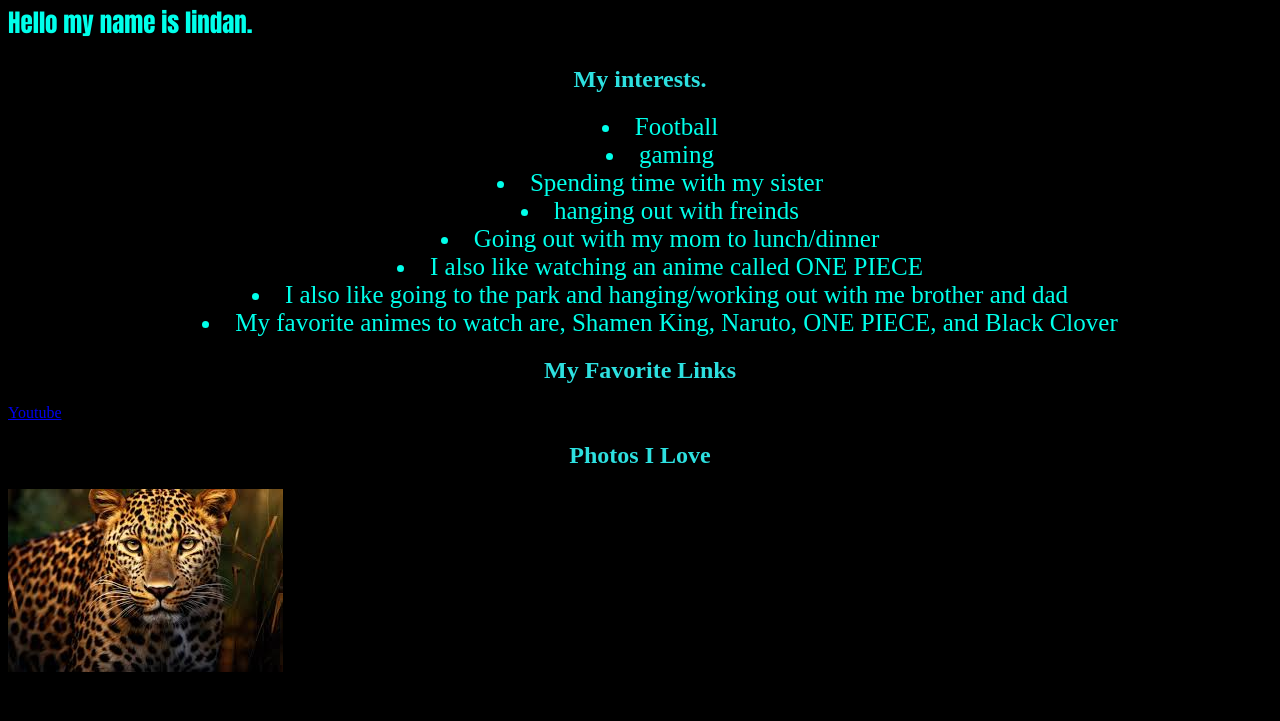
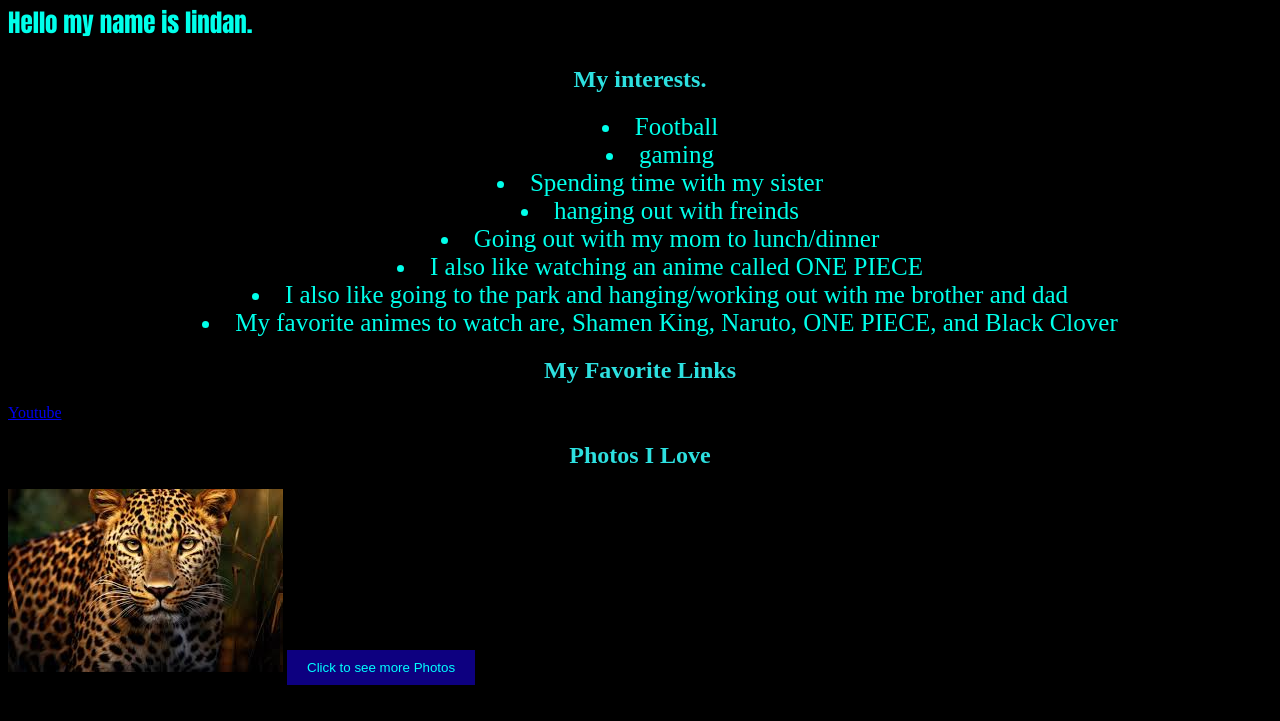
Before and after one commit to LWMann919/My-Profile-Page, a plain HTML site: page index.html in a window 1280 px wide. Shown: the part 79-800 px from the top of the page. Drawn offline with Linux system fonts and the light colour scheme.

Commit message:
added button

```diff
--- a/index.html
+++ b/index.html
@@ -32,6 +32,7 @@
 <div>
     <h2 class="align-center">Photos I Love</h2>
     <img src="download.jpg" alt="Feirce Lepord">
+    <button class="buttons">Click to see more Photos</button>
 </div>
 
 
--- a/style.css
+++ b/style.css
@@ -38,3 +38,11 @@
     text-align: center;
     list-style-position: inside;
 }
+
+.buttons {
+    background-color: rgb(13, 0, 128);
+    color: aqua;
+    padding: 10px 20px;
+    border: aqua;
+    cursor: pointer;
+}
```
